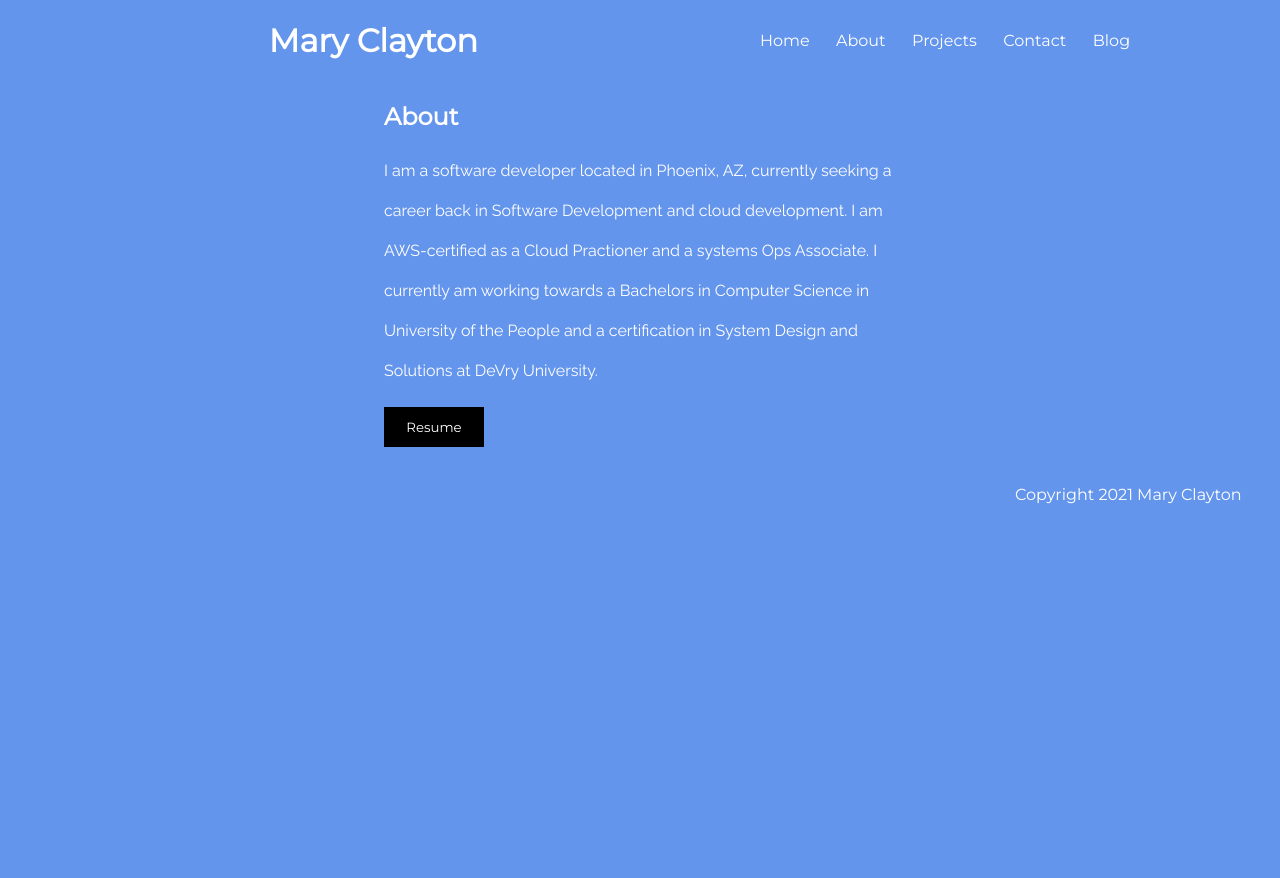
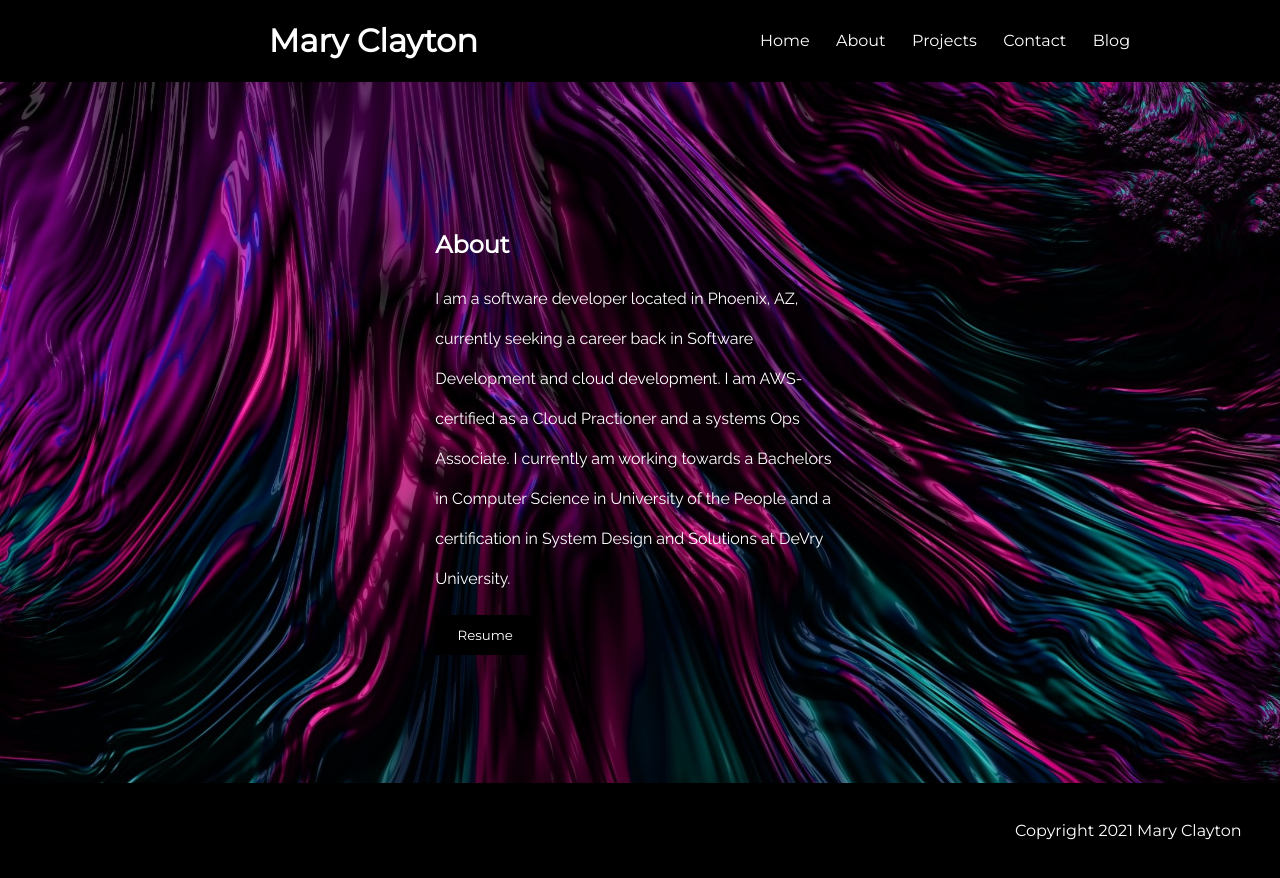
Before and after one commit to mary-clayton/portfolio-mary, a Next.js app: page /about in a window 1280 px wide. Before the commit the page ends 800 px from the top, so only its background shows below. Built offline with nearby package versions, Linux system fonts and the light colour scheme.

Commit message:
added cool background

```diff
--- a/styles/Home.module.css
+++ b/styles/Home.module.css
@@ -3,6 +3,8 @@
 }
 
 .container {
+  background-image:url(../public/bg.jpg);
+  background-size: cover;
   display: flex;
   flex-flow: wrap;
   align-items: center;
@@ -45,10 +47,13 @@ align-items: center;
 /* ABOUT SECTION */
 
 .about {
+  background-image:url(../public/bg.jpg);
+  background-size: cover;
   display:flex;
   justify-content: center;
   align-content: center;
   flex-flow: wrap;
+  padding: 10%;
 }
 .head {
   padding: 0 30%;
--- a/styles/Nav.module.css
+++ b/styles/Nav.module.css
@@ -8,3 +8,6 @@
 .link {
     padding: 5%;
 }
+.link:hover {
+    color: coral;
+}
--- a/styles/globals.css
+++ b/styles/globals.css
@@ -4,7 +4,7 @@ html,
 body {
   padding: 0;
   margin: 0;
-  background-color: cornflowerblue;
+  background-color: black;
   color: white;
 }
 
```
Also changed, not shown: public/bg.jpg.
